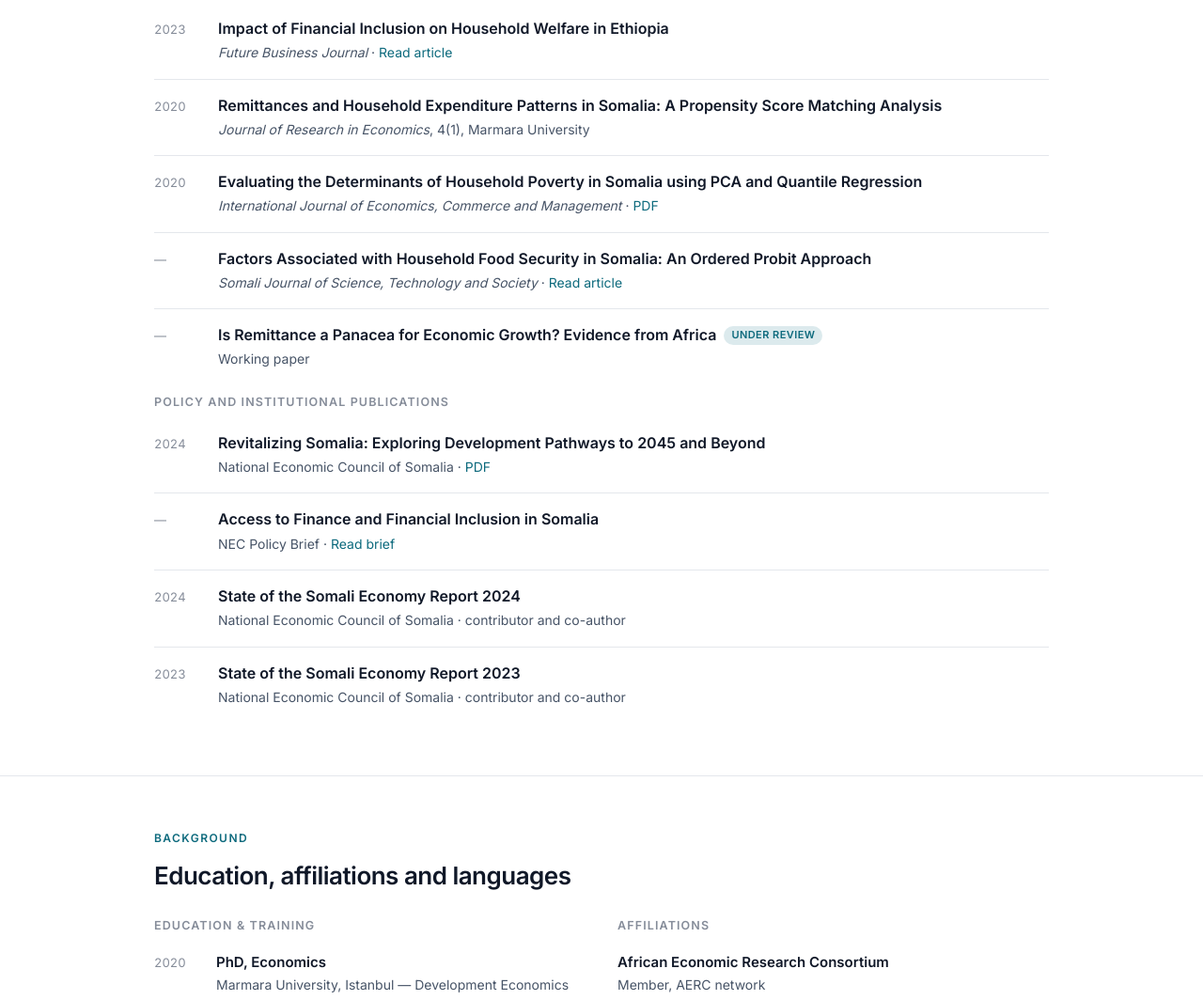
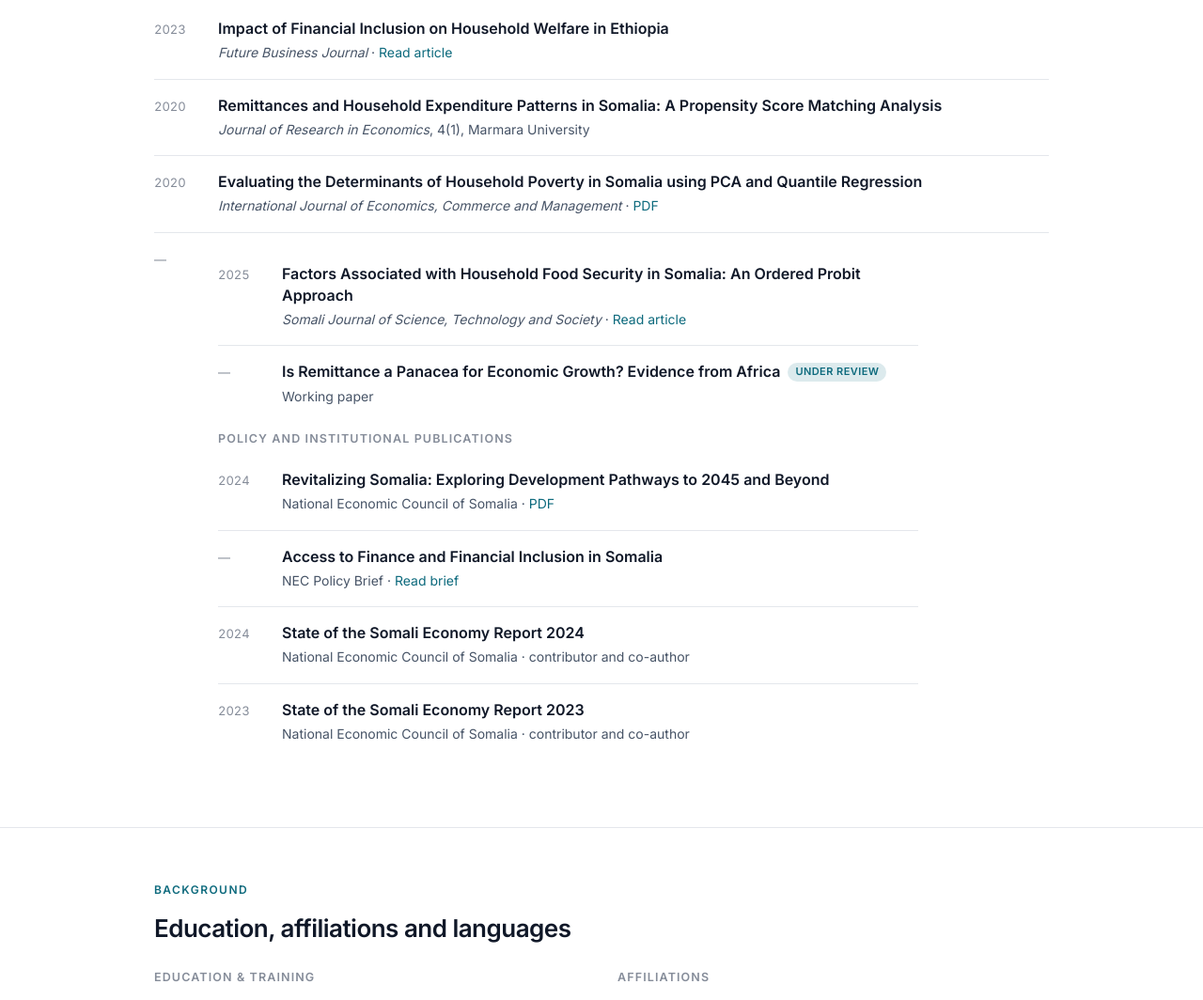
Before and after one commit to mustafemoh/mustafemoh.github.io, a plain HTML site: page index.html in a window 1280 px wide. Shown: the part 3121-4185 px from the top of the page at 94% size. Drawn offline with Linux system fonts and the light colour scheme.

Commit message:
Update index.html

```diff
--- a/index.html
+++ b/index.html
@@ -274,7 +274,8 @@
       <h3>Evaluating the Determinants of Household Poverty in Somalia using PCA and Quantile Regression</h3>
       <p class="meta"><em>International Journal of Economics, Commerce and Management</em> &middot; <a href="http://ijecm.co.uk/wp-content/uploads/2020/10/81017.pdf" target="_blank" rel="noopener">PDF</a></p></div></div>
     <div class="pub"><div class="yr">&mdash;</div><div>
-      <h3>Factors Associated with Household Food Security in Somalia: An Ordered Probit Approach</h3>
+      <div class="pub"><div class="yr">2025</div><div>
+        <h3>Factors Associated with Household Food Security in Somalia: An Ordered Probit Approach</h3>
       <p class="meta"><em>Somali Journal of Science, Technology and Society</em> &middot; <a href="https://africa.pagepress.net/sjsts/article/view/386" target="_blank" rel="noopener">Read article</a></p></div></div>
     <div class="pub"><div class="yr">&mdash;</div><div>
       <h3>Is Remittance a Panacea for Economic Growth? Evidence from Africa<span class="chip">Under review</span></h3>
```
